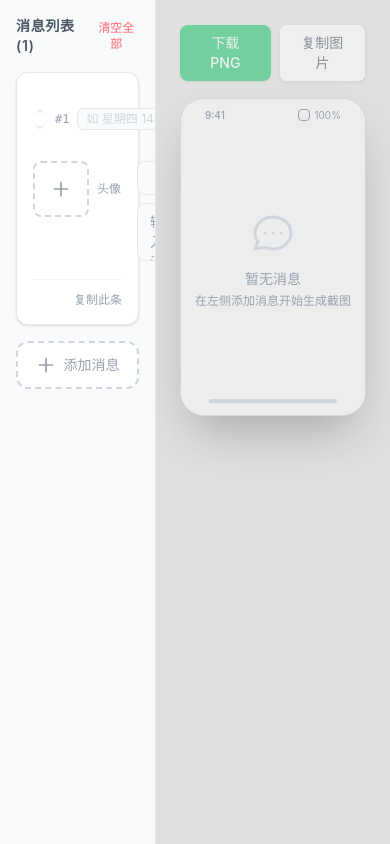
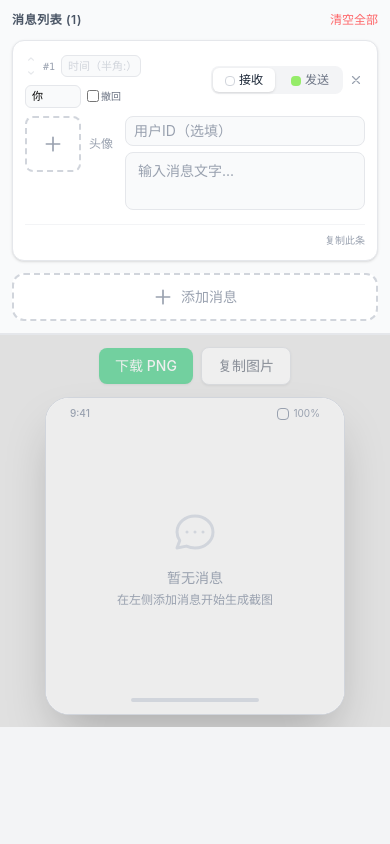
Before and after one commit to Zenywc/wechat-screenshot, a React (Vite) app: page / in a window 390 px wide. Built offline with nearby package versions, Linux system fonts and the light colour scheme.

Commit message:
feat: responsive mobile/tablet UI

```diff
--- a/src/App.tsx
+++ b/src/App.tsx
@@ -3,7 +3,7 @@ import { PreviewPanel } from './components/PreviewPanel';
 
 function App() {
   return (
-    <div className="flex h-screen bg-gray-100 overflow-hidden">
+    <div className="flex flex-col lg:flex-row h-screen bg-gray-100 overflow-hidden">
       <EditorPanel />
       <PreviewPanel />
     </div>
--- a/src/components/CanvasPreview.tsx
+++ b/src/components/CanvasPreview.tsx
@@ -17,7 +17,7 @@ export function CanvasPreview() {
   const hasText = state.messages.some((m) => m.text.length > 0);
 
   return (
-    <div ref={containerRef} className="relative flex flex-col items-center w-full max-w-[420px]">
+    <div ref={containerRef} className="relative flex flex-col items-center w-full max-w-[300px] sm:max-w-[360px] lg:max-w-[420px]">
       {/* Phone frame */}
       <div className="
         bg-white rounded-3xl shadow-2xl overflow-hidden
--- a/src/components/EditorPanel.tsx
+++ b/src/components/EditorPanel.tsx
@@ -14,10 +14,16 @@ export function EditorPanel() {
   };
 
   return (
-    <aside className="w-2/5 overflow-y-auto bg-gray-50 border-r border-gray-200">
-      <div className="p-4 space-y-4">
+    <aside className="
+      w-full lg:w-2/5 shrink-0
+      overflow-y-auto bg-gray-50
+      border-b-2 border-gray-200
+      lg:border-b-0 lg:border-r lg:border-gray-200
+      max-h-[45vh] lg:max-h-none
+    ">
+      <div className="p-3 lg:p-4 space-y-3 lg:space-y-4">
         <div className="flex items-center justify-between">
-          <h2 className="text-sm font-semibold text-gray-600 uppercase tracking-wider">
+          <h2 className="text-xs lg:text-sm font-semibold text-gray-600 uppercase tracking-wider">
             消息列表 ({messages.length})
           </h2>
           <button
--- a/src/components/MessageCard.tsx
+++ b/src/components/MessageCard.tsx
@@ -15,10 +15,10 @@ export function MessageCard({ message, index, total }: MessageCardProps) {
   const { id, avatar, username, time, text, bubbleType, revokeId, showRevoke } = message;
 
   return (
-    <div className="bg-white border border-gray-200 rounded-xl p-4 shadow-sm hover:shadow-md transition-shadow">
-      {/* Header row: drag, type toggle, delete */}
-      <div className="flex items-center justify-between mb-3">
-        <div className="flex items-center gap-2">
+    <div className="bg-white border border-gray-200 rounded-xl p-3 lg:p-4 shadow-sm hover:shadow-md transition-shadow">
+      {/* Header: controls row */}
+      <div className="flex items-center justify-between mb-2 lg:mb-3 gap-2">
+        <div className="flex items-center gap-1.5 lg:gap-2 flex-wrap">
           {/* Move buttons */}
           <div className="flex flex-col gap-0.5">
             <button
@@ -28,7 +28,7 @@ export function MessageCard({ message, index, total }: MessageCardProps) {
               className="text-gray-400 hover:text-gray-600 disabled:opacity-25 disabled:cursor-not-allowed leading-none"
               title="上移"
             >
-              <svg className="w-3.5 h-3.5" fill="currentColor" viewBox="0 0 20 20">
+              <svg className="w-3 h-3 lg:w-3.5 lg:h-3.5" fill="currentColor" viewBox="0 0 20 20">
                 <path fillRule="evenodd" d="M14.707 12.707a1 1 0 01-1.414 0L10 9.414l-3.293 3.293a1 1 0 01-1.414-1.414l4-4a1 1 0 011.414 0l4 4a1 1 0 010 1.414z" clipRule="evenodd" />
               </svg>
             </button>
@@ -39,44 +39,46 @@ export function MessageCard({ message, index, total }: MessageCardProps) {
               className="text-gray-400 hover:text-gray-600 disabled:opacity-25 disabled:cursor-not-allowed leading-none"
               title="下移"
             >
-              <svg className="w-3.5 h-3.5" fill="currentColor" viewBox="0 0 20 20">
+              <svg className="w-3 h-3 lg:w-3.5 lg:h-3.5" fill="currentColor" viewBox="0 0 20 20">
                 <path fillRule="evenodd" d="M5.293 7.293a1 1 0 011.414 0L10 10.586l3.293-3.293a1 1 0 111.414 1.414l-4 4a1 1 0 01-1.414 0l-4-4a1 1 0 010-1.414z" clipRule="evenodd" />
               </svg>
             </button>
           </div>
 
-          <span className="text-xs text-gray-400 font-mono">#{index + 1}</span>
+          <span className="text-[10px] lg:text-xs text-gray-400 font-mono">#{index + 1}</span>
 
-          {/* Time input */}
+          {/* Time */}
           <input
             type="text"
             value={time}
             onChange={(e) =>
               dispatch({ type: 'UPDATE_MESSAGE', payload: { id, updates: { time: e.target.value } } })
             }
-            placeholder="如 星期四 14:30（半角:）"
+            placeholder="时间（半角:）"
             className="
-              w-28 px-2 py-0.5 text-xs border border-gray-200 rounded-md
+              w-20 lg:w-28 px-1.5 lg:px-2 py-0.5 text-[11px] lg:text-xs
+              border border-gray-200 rounded-md
               focus:outline-none focus:ring-2 focus:ring-blue-300 focus:border-blue-400
               placeholder-gray-300 bg-gray-50
             "
           />
 
-          {/* Revoke section */}
+          {/* Revoke */}
           <input
             type="text"
             value={revokeId}
             onChange={(e) =>
               dispatch({ type: 'UPDATE_MESSAGE', payload: { id, updates: { revokeId: e.target.value } } })
             }
-            placeholder="撤回人ID"
+            placeholder="撤回ID"
             className="
-              w-20 px-2 py-0.5 text-xs border border-gray-200 rounded-md
+              w-14 lg:w-20 px-1.5 lg:px-2 py-0.5 text-[11px] lg:text-xs
+              border border-gray-200 rounded-md
               focus:outline-none focus:ring-2 focus:ring-blue-300 focus:border-blue-400
               placeholder-gray-300 bg-gray-50
             "
           />
-          <label className="flex items-center gap-1 text-xs text-gray-500 cursor-pointer select-none whitespace-nowrap">
+          <label className="flex items-center gap-0.5 lg:gap-1 text-[10px] lg:text-xs text-gray-500 cursor-pointer select-none whitespace-nowrap">
             <input
               type="checkbox"
               checked={showRevoke}
@@ -84,13 +86,13 @@ export function MessageCard({ message, index, total }: MessageCardProps) {
                 dispatch({ type: 'UPDATE_MESSAGE', payload: { id, updates: { showRevoke: e.target.checked } } })
               }
               disabled={!revokeId}
-              className="w-3.5 h-3.5 rounded border-gray-300 text-blue-500 focus:ring-blue-300 disabled:opacity-30"
+              className="w-3 h-3 lg:w-3.5 lg:h-3.5 rounded border-gray-300 text-blue-500 focus:ring-blue-300 disabled:opacity-30"
             />
             撤回
           </label>
         </div>
 
-        <div className="flex items-center gap-2">
+        <div className="flex items-center gap-1 lg:gap-2 shrink-0">
           <BubbleTypeToggle
             value={bubbleType}
             onChange={(type) =>
@@ -101,10 +103,10 @@ export function MessageCard({ message, index, total }: MessageCardProps) {
           <button
             type="button"
             onClick={() => dispatch({ type: 'DELETE_MESSAGE', payload: { id } })}
-            className="text-gray-400 hover:text-red-500 transition-colors p-1"
+            className="text-gray-400 hover:text-red-500 transition-colors p-0.5 lg:p-1"
             title="删除"
           >
-            <svg className="w-4 h-4" fill="none" stroke="currentColor" viewBox="0 0 24 24">
+            <svg className="w-3.5 h-3.5 lg:w-4 lg:h-4" fill="none" stroke="currentColor" viewBox="0 0 24 24">
               <path strokeLinecap="round" strokeLinejoin="round" strokeWidth={2} d="M6 18L18 6M6 6l12 12" />
             </svg>
           </button>
@@ -112,8 +114,7 @@ export function MessageCard({ message, index, total }: MessageCardProps) {
       </div>
 
       {/* Content row */}
-      <div className="flex items-start gap-4">
-        {/* Avatar + Username column */}
+      <div className="flex items-start gap-3 lg:gap-4">
         <div className="flex-shrink-0 flex flex-col items-center gap-1">
           <AvatarUpload
             value={avatar}
@@ -123,8 +124,7 @@ export function MessageCard({ message, index, total }: MessageCardProps) {
           />
         </div>
 
-        {/* Text + Username column */}
-        <div className="flex-1 space-y-2">
+        <div className="flex-1 space-y-1.5 lg:space-y-2">
           <input
             type="text"
             value={username}
@@ -133,7 +133,7 @@ export function MessageCard({ message, index, total }: MessageCardProps) {
             }
             placeholder="用户ID（选填）"
             className="
-              w-full px-3 py-1.5 text-sm border border-gray-200 rounded-lg
+              w-full px-2 lg:px-3 py-1 lg:py-1.5 text-sm border border-gray-200 rounded-lg
               focus:outline-none focus:ring-2 focus:ring-blue-300 focus:border-blue-400
               placeholder-gray-400 bg-gray-50
             "
@@ -149,11 +149,11 @@ export function MessageCard({ message, index, total }: MessageCardProps) {
       </div>
 
       {/* Duplicate button */}
-      <div className="mt-3 pt-3 border-t border-gray-100 flex justify-end">
+      <div className="mt-2 lg:mt-3 pt-2 lg:pt-3 border-t border-gray-100 flex justify-end">
         <button
           type="button"
           onClick={() => dispatch({ type: 'DUPLICATE_MESSAGE', payload: { id } })}
-          className="text-xs text-gray-400 hover:text-blue-500 transition-colors"
+          className="text-[10px] lg:text-xs text-gray-400 hover:text-blue-500 transition-colors"
         >
           复制此条
         </button>
--- a/src/components/PreviewPanel.tsx
+++ b/src/components/PreviewPanel.tsx
@@ -8,7 +8,12 @@ export function PreviewPanel() {
   const hasContent = state.messages.some((m) => m.text.length > 0);
 
   return (
-    <main className="w-3/5 flex flex-col items-center gap-4 p-6 overflow-y-auto bg-[#e0e0e0]">
+    <main className="
+      w-full lg:w-3/5
+      flex flex-col items-center gap-3 lg:gap-4
+      p-3 lg:p-6
+      overflow-y-auto bg-[#e0e0e0]
+    ">
       <ExportToolbar canvasRef={sharedCanvasRef} hasMessages={hasContent} />
       <CanvasPreview />
     </main>
```
Also changed, not shown: 1 other file (tests, documents, lock files or other folders).
